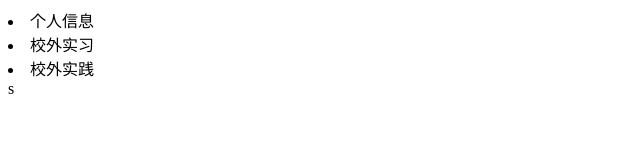
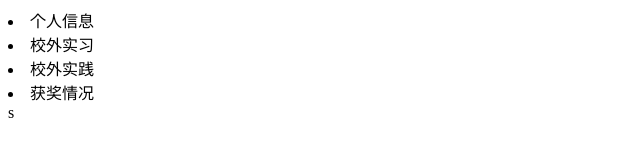
Before and after one commit to sumotingtt/cv, a plain HTML site: page index.html in a window 1280 px wide. Shown: the whole page, without its empty margins (0-640 px from the left). Drawn offline with Linux system fonts and the light colour scheme.

Commit message:
获奖记录

```diff
--- a/index.html
+++ b/index.html
@@ -10,6 +10,7 @@
         <li>个人信息</li>
         <li>校外实习</li>
         <li>校外实践</li>
+        <li>获奖情况</li>
 
     </div>
 </body>
```
